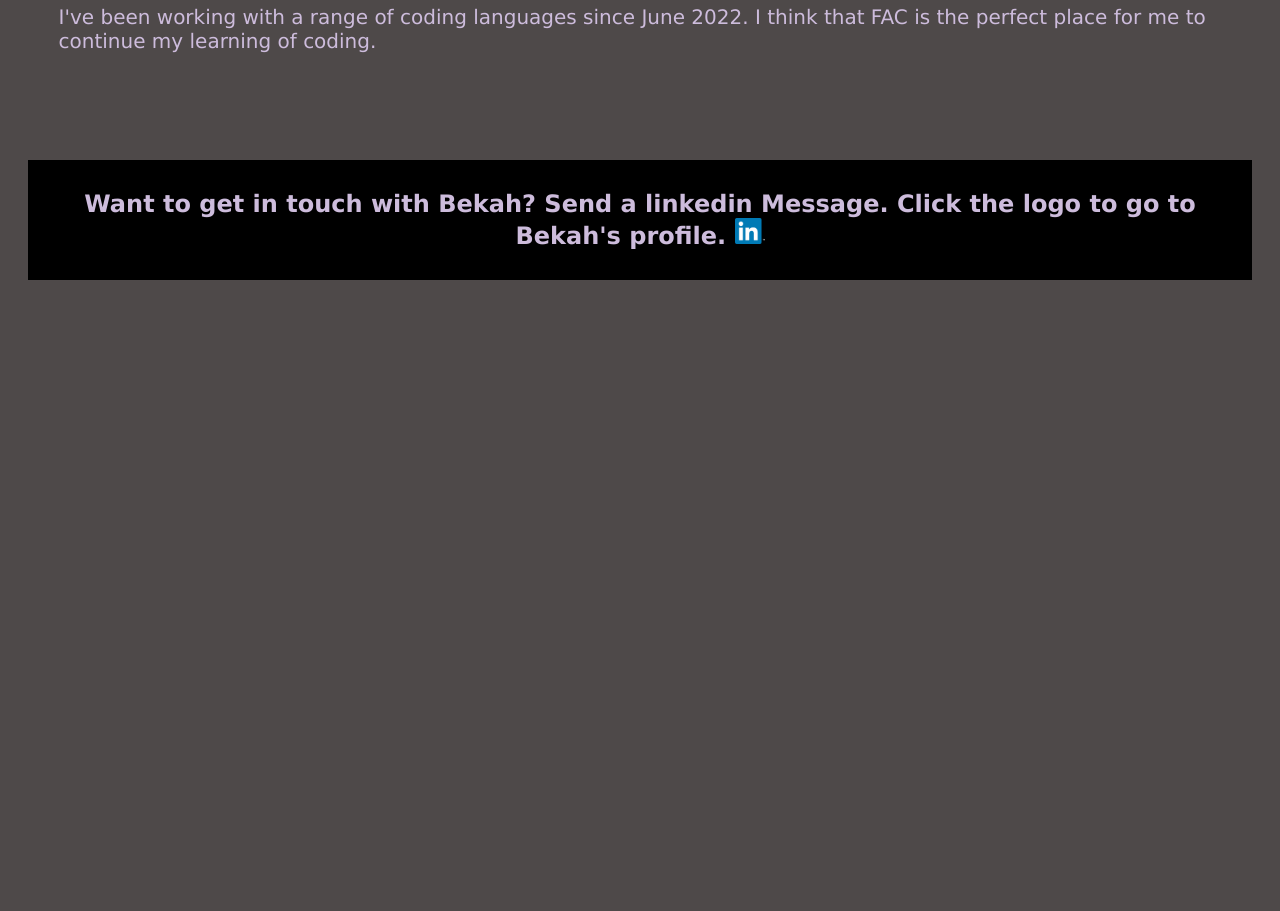
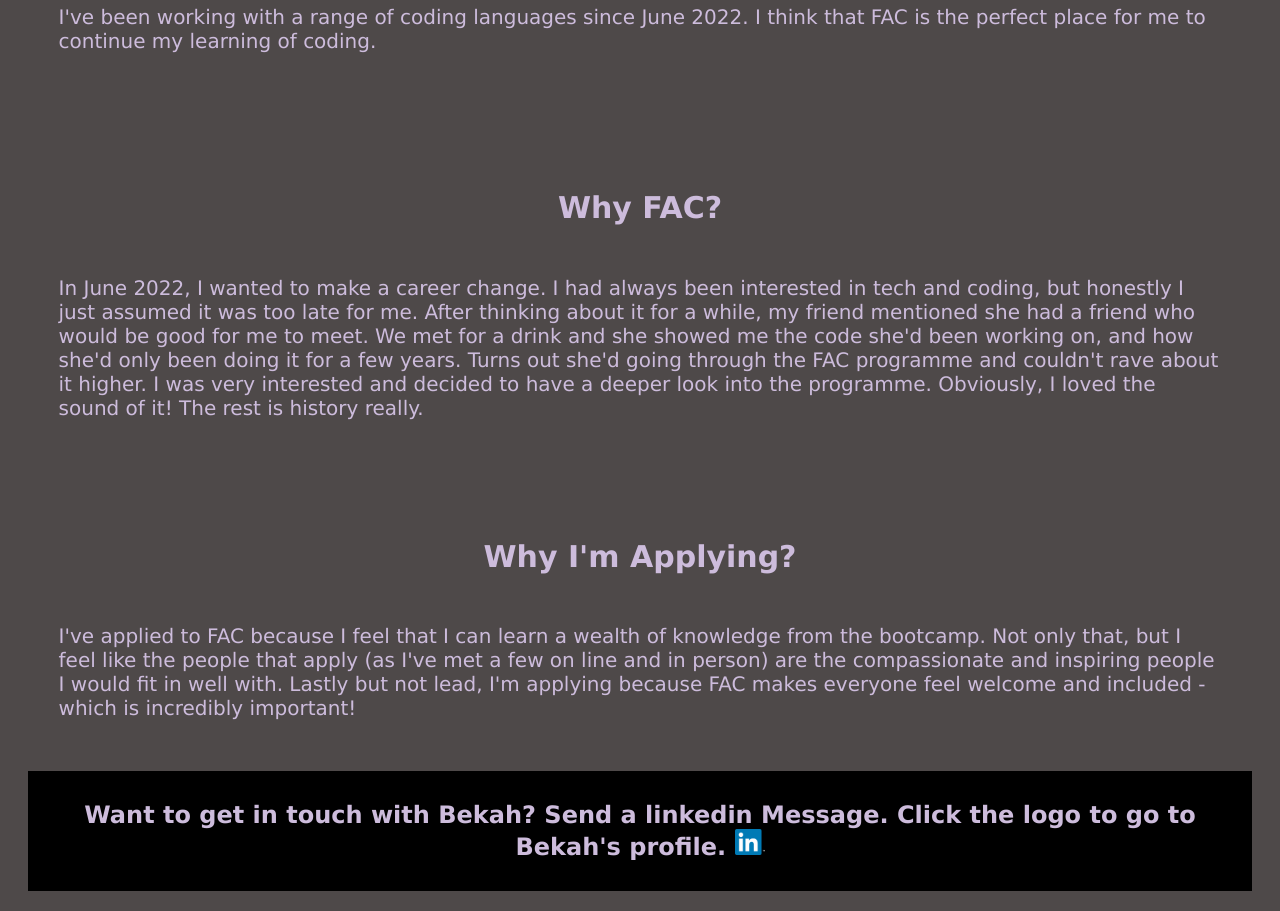
Before and after one commit to RebekahEast/my-website-2.0, a plain HTML site: page pages/application.html in a window 1280 px wide. Shown: the part 818-1729 px from the top of the page. Before the commit the page ends 1118 px from the top, so only its background shows below. Drawn offline with Linux system fonts and the light colour scheme; a web font is replaced by a local one.

Commit message:
application update

```diff
--- a/pages/application.html
+++ b/pages/application.html
@@ -29,10 +29,11 @@
             <h2>Why I want to join Founders and Coders</h2>
         </div>
         <p>I've been working with a range of coding languages since June 2022. I think that FAC is the perfect place for me to continue my learning of coding. </p><br><br>
-    </div>
+        <h3>Why FAC?</h3>
+        <p>In June 2022, I wanted to make a career change. I had always been interested in tech and coding, but honestly I just assumed it was too late for me. After thinking about it for a while, my friend mentioned she had a friend who would be good for me to meet. We met for a drink and she showed me the code she'd been working on, and how she'd only been doing it for a few years. Turns out she'd going through the FAC programme and couldn't rave about it higher. I was very interested and decided to have a deeper look into the programme. Obviously, I loved the sound of it! The rest is history really.</p><br>
 
-
-
+        <h3>Why I'm Applying?</h3>
+        <p>I've applied to FAC because I feel that I can learn a wealth of knowledge from the bootcamp. Not only that, but I feel like the people that apply (as I've met a few on line and in person) are the compassionate and inspiring people I would fit in well with. Lastly but not lead, I'm applying because FAC makes everyone feel welcome and included - which is incredibly important!</p>
 </body>
 <footer>
     <h2> Want to get in touch with Bekah? Send a linkedin Message. Click the logo to go to Bekah's profile. <a href="https://www.linkedin.com/in/rebekah-jean-east/"><img src="../pictures/linkedin-logo.png" alt="Linkedin Logo" width="30" target="_blank"></a></h2>
```
